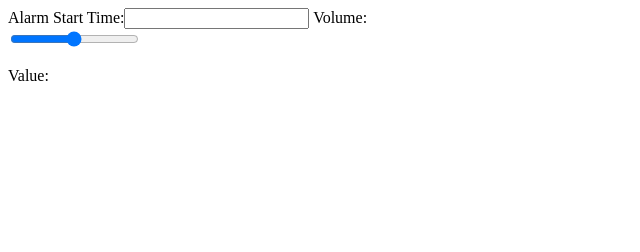
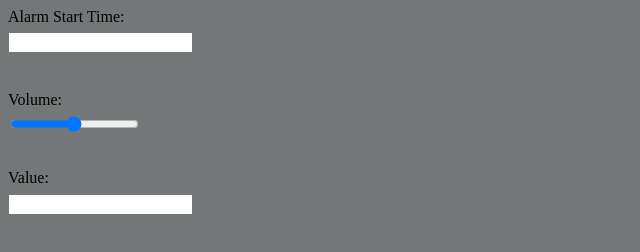
Before and after one commit to MarthaDix/Wakey-Wakey, a website: page Html/settings.html in a window 1280 px wide. Shown: the whole page, without its empty margins (0-640 px from the left). Drawn offline with Linux system fonts and the light colour scheme.

Commit message:
some css stuffs and added a few things to settings page

```diff
--- /dev/null
+++ b/Html/index.css
@@ -0,0 +1,10 @@
+html {
+    background-color: #737777;
+  }
+
+input{
+  display:block;
+  margin-bottom: 3%;
+  margin-top:.5%;
+  text-align: center;
+}
--- a/Html/settings.html
+++ b/Html/settings.html
@@ -1,17 +1,19 @@
 <!doctype html>
+<link rel="stylesheet" href="index.css" type="text/css">
 <html>
     <title> Settings </title>
     <body>
         <header>
         </header>
-
             Alarm Start Time:<input type="text" name="startTime">
             Volume:
-            <div class="slidecontainer">
+            <div class="volume">
                 <input type="range" min="1" max="100" value="50" class="slider" id="myRange">
-                <p>Value: <span id="demo"></span></p>
             </div>
-
+            Value:
+            <div class="renamingAlarm">
+                <input type="text"id= "alertmName">
+            </div>
         <footer>
         </footer>
     </body>
```
Also changed, not shown: index.css (deleted).
